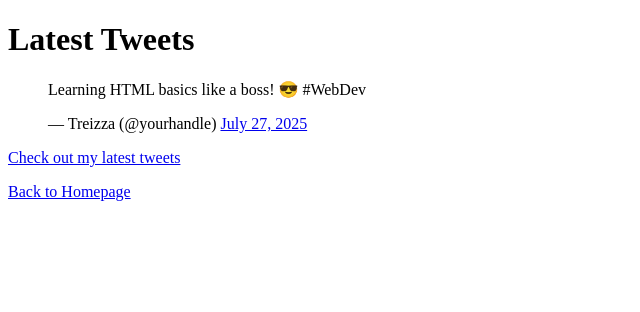
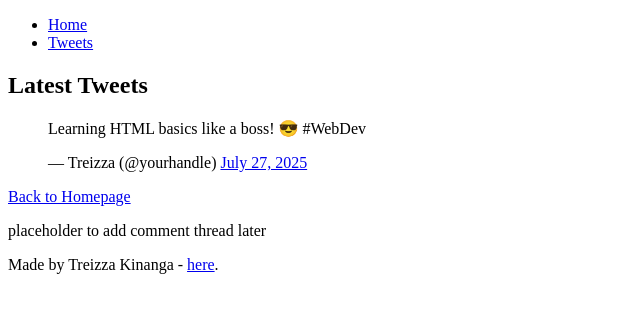
Before and after one commit to Trizziee/My_First_Portfolio, a plain HTML site: page html_basic/tweets.html in a window 1280 px wide. Shown: the whole page, without its empty margins (0-640 px from the left). Drawn offline with Linux system fonts and the light colour scheme.

Commit message:
Changed the structure

```diff
--- a/html_basic/tweets.html
+++ b/html_basic/tweets.html
@@ -6,18 +6,34 @@
 </head>
 <body>
 
-    <h1>Latest Tweets</h1>
+  <header>
+    <ul>
+      <li><a href="index.html">Home</a></li>
+      <li><a href="tweets.html">Tweets</a></li>
+    </ul>
+  </header>
 
-    <!-- Embedded Tweet Example -->
-    <blockquote class="twitter-tweet">
-      <p lang="en" dir="ltr">Learning HTML basics like a boss! 😎 #WebDev</p>&mdash; Treizza (@yourhandle)
-      <a href="https://twitter.com/yourhandle/status/1234567890123456789">July 27, 2025</a>
-    </blockquote>
+  <main>
+    <article>
+      <h1>Latest Tweets</h1>
 
-    <p><a href="tweets.html">Check out my latest tweets</a></p>
+      <blockquote class="twitter-tweet">
+        <p lang="en" dir="ltr">Learning HTML basics like a boss! 😎 #WebDev</p>&mdash; Treizza (@yourhandle)
+        <a href="https://twitter.com/yourhandle/status/1234567890123456789">July 27, 2025</a>
+      </blockquote>
+      <script async src="https://platform.twitter.com/widgets.js" charset="utf-8"></script>
 
-    <script async src="https://platform.twitter.com/widgets.js" charset="utf-8"></script>
+      <p><a href="index.html">Back to Homepage</a></p>
+    </article>
+    <aside>
+      <p>placeholder to add comment thread later</p>
+    </aside>
+  </main>
 
-    <p><a href="index.html">Back to Homepage</a></p>
+  <footer>
+    <p>Made by Treizza Kinanga - <a href="https://github.com/Trizziee" target="_blank">here</a>.</p>
+  </footer>
+
 </body>
+
 </html>
```
Also changed, not shown: html_basic/index.html (+19 -0 lines).
